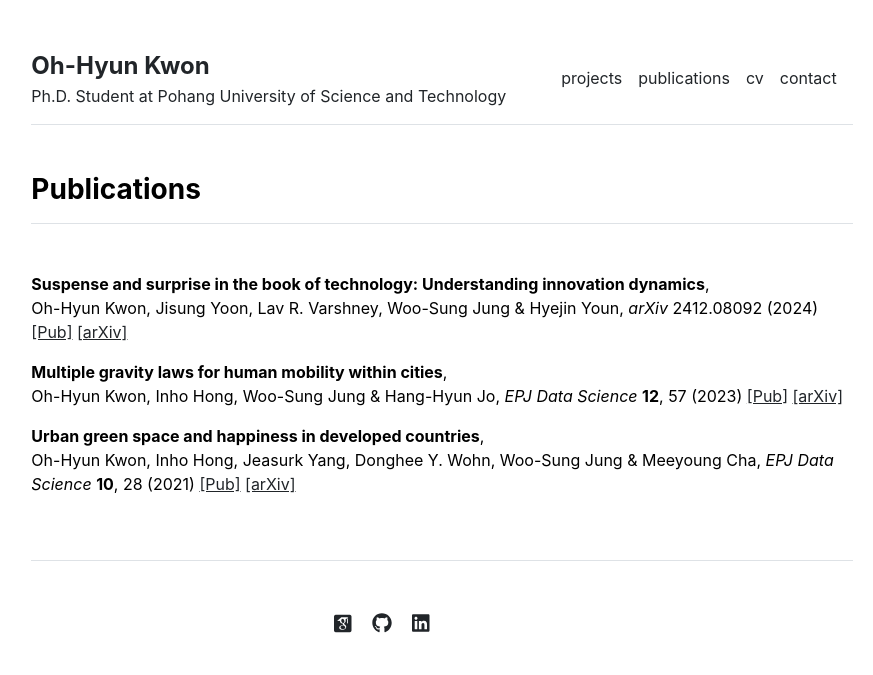
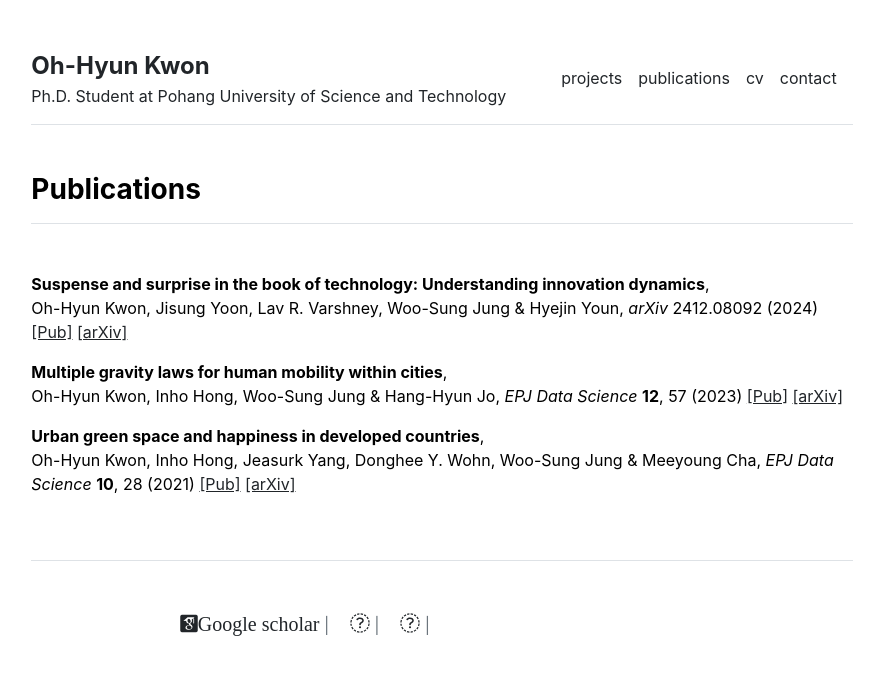
Before and after one commit to pothyd/pothyd.github.io, a Jekyll site: the page built from index.md, in a window 1280 px wide. Shown: the top 675 px of the page, without its empty margins (198-1071 px from the left). Built offline with Jekyll 4.4.1, drawn with Linux system fonts in a browser that asks for light colours; some web fonts are replaced.

Commit message:
Update footer.html

```diff
--- a/_includes/footer.html
+++ b/_includes/footer.html
@@ -2,7 +2,7 @@
   <div class="row">
     <div class="col-md-6 text-end social-media-icons">
       {% for item in site.data.settings.social %}
-        <a href="{{ item.link }}" class="ms-3 fs-5"><i class="{{ item.icon }}"></i></a>
+        <a href="{{ item.link }}" class="ms-3 fs-5"><i class="{{ item.icon }}">{{ item.text }}</i></a> |
       {% endfor %}
     </div>
   </div>
```
